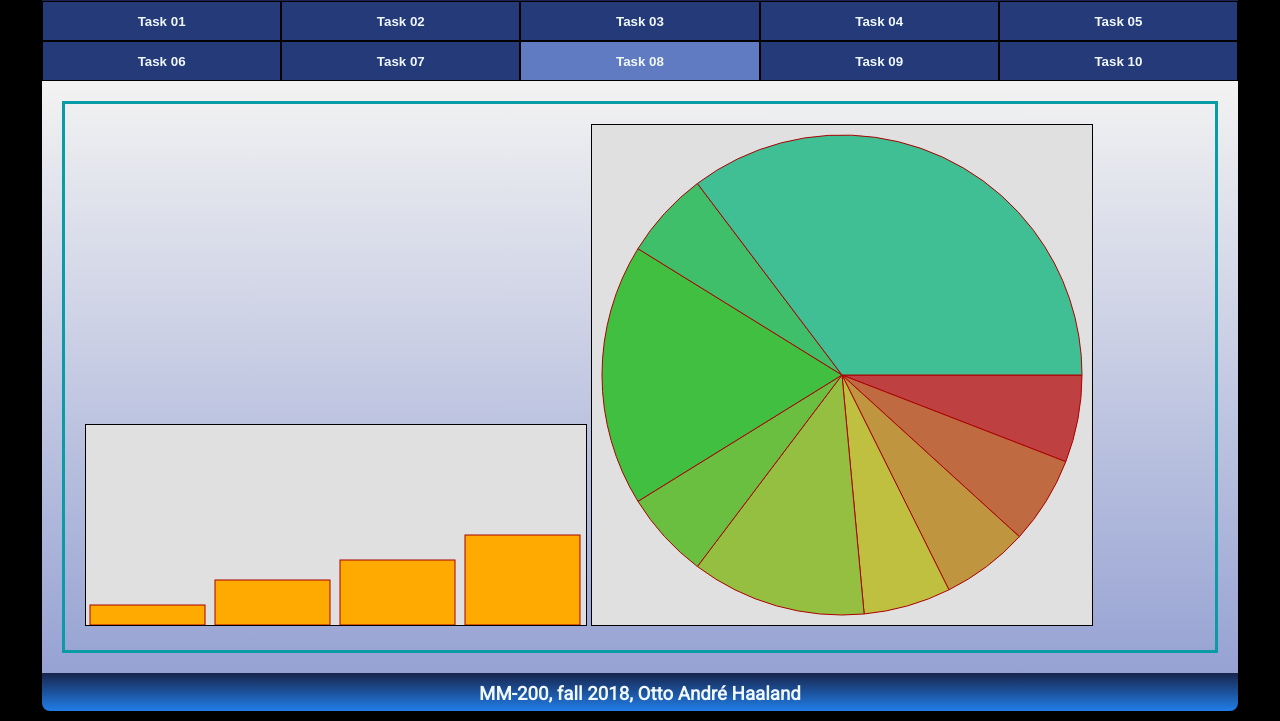
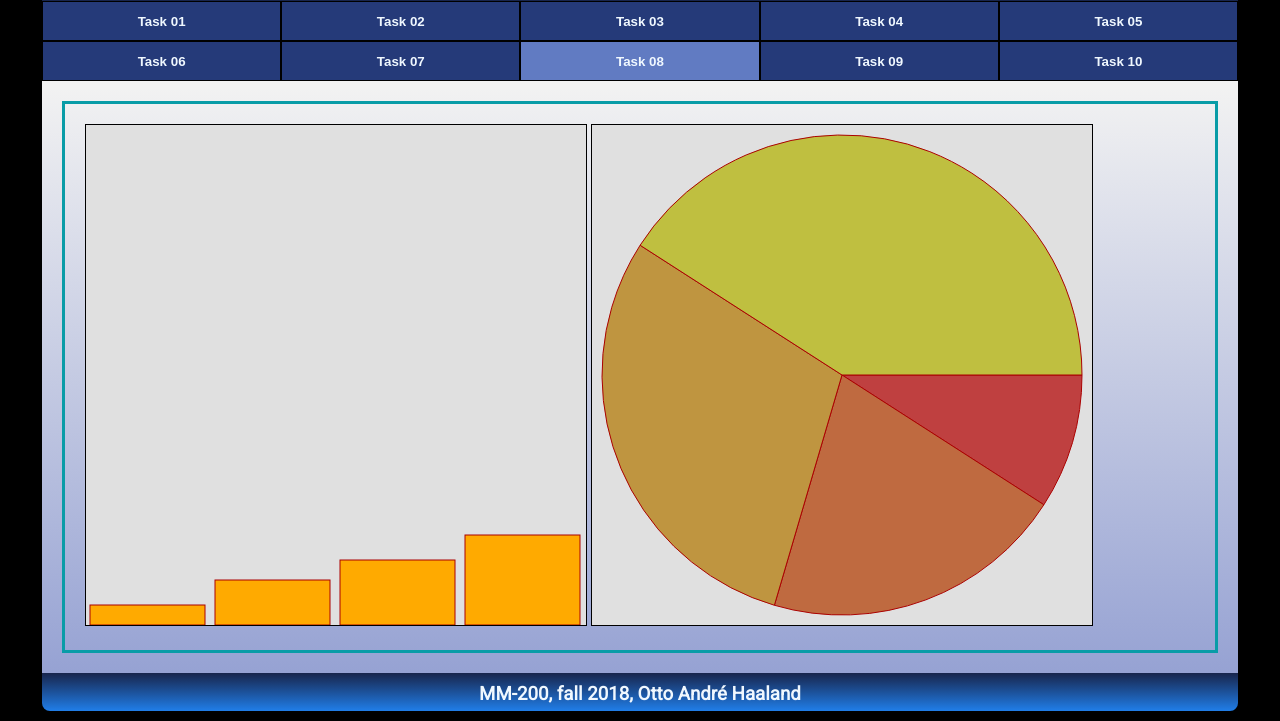
Before and after one commit to iamlost82/mm-200_mod3_assign2_client, a website: page public/task8.html in a window 1280 px wide. Shown: the part 79-800 px from the top of the page. Drawn offline with Linux system fonts and the light colour scheme.

Commit message:
Task 8 complete

```diff
--- a/public/js/task8.js
+++ b/public/js/task8.js
@@ -3,5 +3,5 @@ let myChart = new FancyChart(cnv, [20, 45, 65, 90]);
 myChart.drawBarChart();
 
 let cnv2 = document.getElementById("myCanvas2");
-let myChart2 = new FancyChart(cnv2, [10,10,10,10,20,10,30,10,60]);
+let myChart2 = new FancyChart(cnv2, [20, 45, 65, 90]);
 myChart2.drawPieChart();
--- a/public/task8.html
+++ b/public/task8.html
@@ -25,7 +25,7 @@
     </div>
     <div class="content">
         <fieldset>
-            <canvas id="myCanvas" width="500" height="200">
+            <canvas id="myCanvas" width="500" height="500">
             </canvas>
             <canvas id="myCanvas2" width="500" height="500">
             </canvas>
```
